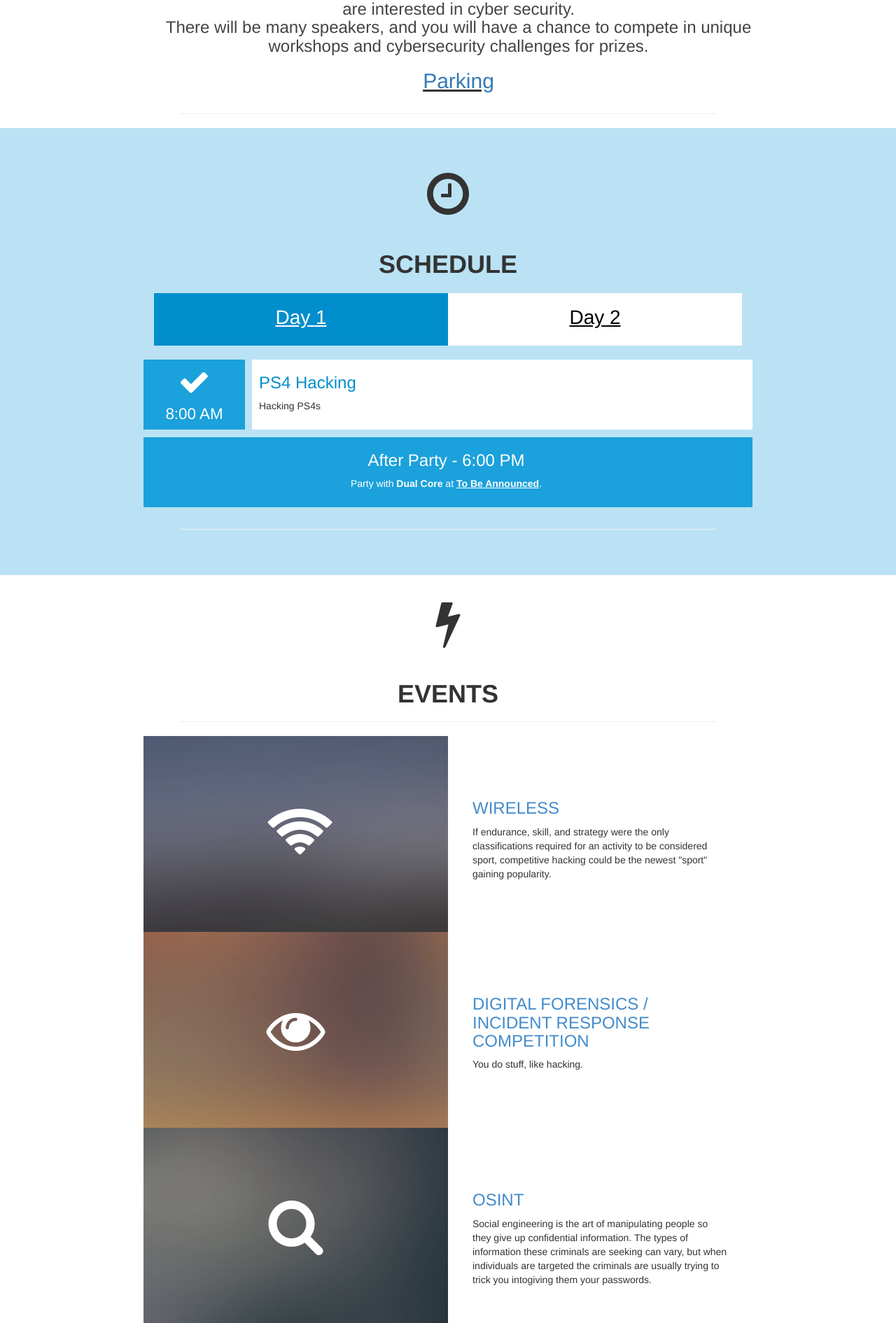
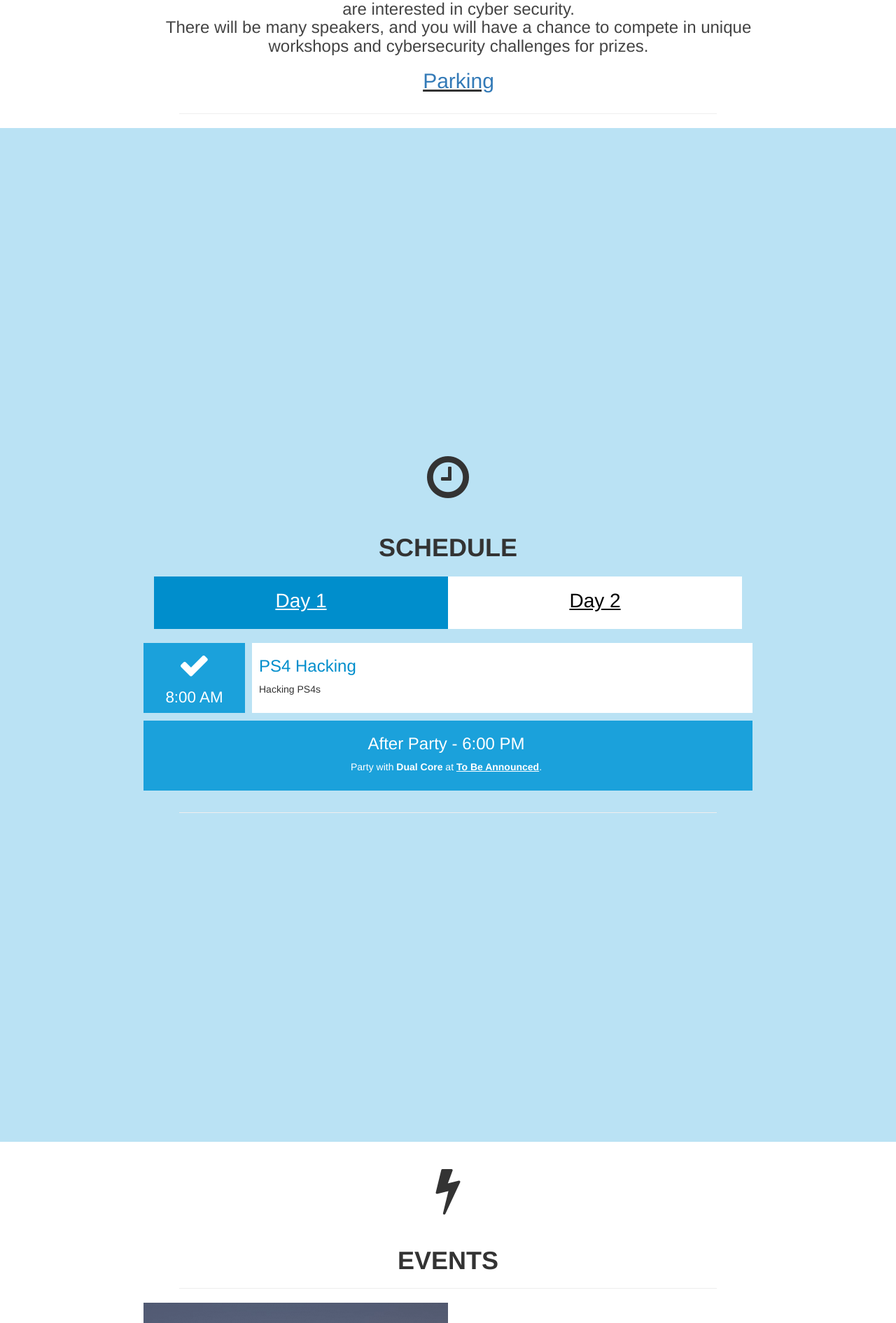
Before and after one commit to riodw/BloomCON, a PHP site: page / in a window 1280 px wide. Shown: the part 1033-2924 px from the top of the page at 70% size. Run offline with PHP 8.4, Linux system fonts and the light colour scheme; some libraries are stand-ins or nearby versions.

Commit message:
Update Schedule.css

```diff
--- a/css/Schedule.css
+++ b/css/Schedule.css
@@ -9,7 +9,7 @@
 #schedule {
    background-color: #BAE2F4;
    width: 100%;
-   padding: 45px 0;
+   padding: 450px 0;
 }
 #schedule article {
    height: auto;
```
